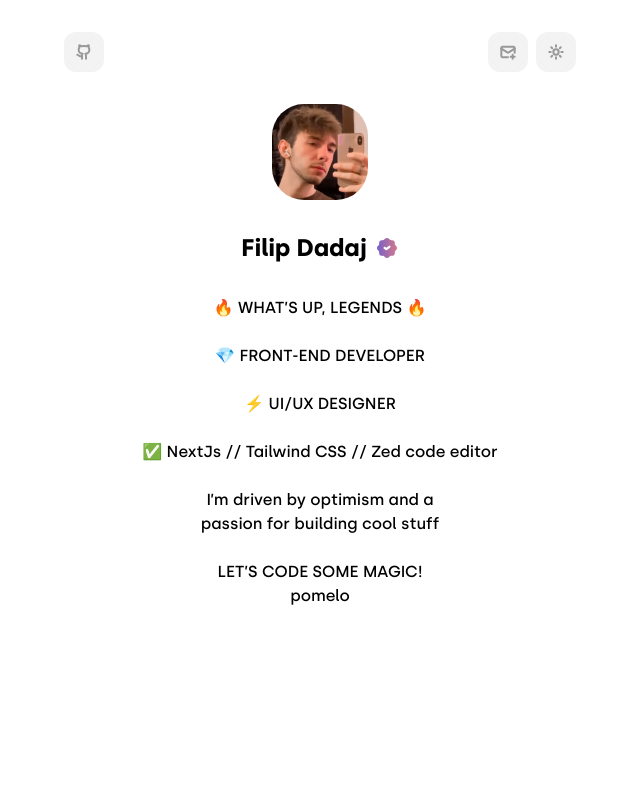
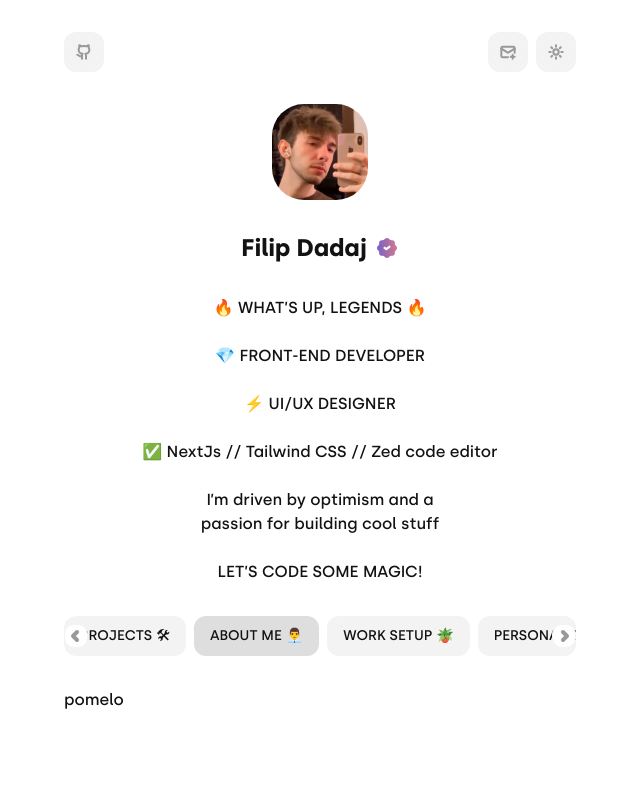
Before and after one commit to SomethingOfValueLessThanThat/filipdadaj-portfolio, a Next.js app: page /about in a window 1280 px wide. Before the commit this address had no page. Shown: the top 800 px of the page, without its empty margins (320-960 px from the left). Built offline with nearby package versions, Linux system fonts and the light colour scheme.

Commit message:
new pages, nav-tabs

```diff
--- a/package.json
+++ b/package.json
@@ -13,6 +13,7 @@
     "@radix-ui/react-slot": "^1.1.0",
     "class-variance-authority": "^0.7.0",
     "clsx": "^2.1.1",
+    "embla-carousel-react": "^8.2.0",
     "lucide-react": "^0.436.0",
     "next": "14.2.7",
     "next-themes": "^0.3.0",
--- /dev/null
+++ b/src/app/about/page.tsx
@@ -0,0 +1,3 @@
+export default function Home() {
+  return <div>pomelo</div>;
+}
--- /dev/null
+++ b/src/app/blog/page.tsx
@@ -0,0 +1,3 @@
+export default function Home() {
+  return <div>idk</div>;
+}
--- a/src/app/layout.tsx
+++ b/src/app/layout.tsx
@@ -6,7 +6,7 @@
 import { ThemeProvider } from "@/components/ui/theme-provider";
 import { Header } from "@/components/layout/header";
 import { SubHeader } from "@/components/layout/sub-header";
-import { NavTabs } from "@/components/layout/nav-tabs";
+import NavTabs from "@/components/layout/nav-tabs";
 
 export const metadata: Metadata = {
   title: "Create Next App",
--- /dev/null
+++ b/src/app/work-setup/page.tsx
@@ -0,0 +1,3 @@
+export default function Home() {
+  return <div>lamo</div>;
+}
--- a/src/components/layout/nav-tabs.tsx
+++ b/src/components/layout/nav-tabs.tsx
@@ -1,7 +1,79 @@
-export function NavTabs() {
+"use client";
+import * as React from "react";
+import { ChevronLeft, ChevronRight } from "lucide-react";
+import useEmblaCarousel from "embla-carousel-react";
+import Link from "next/link";
+import { usePathname } from "next/navigation";
+import { Button } from "@/components/ui/button";
+
+export default function NavTabs() {
+  const [emblaRef, emblaApi] = useEmblaCarousel({
+    loop: false,
+    align: "start",
+    dragFree: true,
+  });
+  const pathname = usePathname();
+
+  const scrollPrev = React.useCallback(() => {
+    if (emblaApi) emblaApi.scrollPrev();
+  }, [emblaApi]);
+
+  const scrollNext = React.useCallback(() => {
+    if (emblaApi) emblaApi.scrollNext();
+  }, [emblaApi]);
+
+  const navItems = [
+    { href: "/", label: "PROJECTS", emoji: "&#128736;" },
+    { href: "/about", label: "ABOUT ME", emoji: "&#128104;&#8205;&#128188;" },
+    { href: "/work-setup", label: "WORK SETUP", emoji: "&#129716;" },
+    { href: "/blog", label: "PERSONAL BLOG", emoji: "&#9999;&#65039;" },
+  ];
+
   return (
-    <div className="flex flex-col gap-8 items-center max-w-xl mx-auto px-8">
-      pomelo
+    <div className="relative w-full max-w-xl mx-auto p-8">
+      <div className="overflow-hidden rounded-xl" ref={emblaRef}>
+        <div className="flex gap-2">
+          {navItems.map((item) => (
+            <Link href={item.href} key={item.href}>
+              <Button
+                className={`${pathname === item.href ? "bg-[#DEDEDE] dark:bg-[#373737]" : ""}`}
+              >
+                <span>{item.label}</span>
+                <span className="w-1" />
+                <span dangerouslySetInnerHTML={{ __html: item.emoji }} />
+              </Button>
+            </Link>
+          ))}
+        </div>
+      </div>
+      <Button
+        variant="outline"
+        size="icon"
+        className="absolute left-8 top-1/2 -translate-y-1/2 z-10 size-6 rounded-[10px] border-[#F3F3F3] dark:border-[#373737] hover:bg-background"
+        onClick={scrollPrev}
+      >
+        <ChevronLeft
+          size={16}
+          strokeWidth={4}
+          color="#999999"
+          absoluteStrokeWidth={true}
+          className="translate-x-[-1px]"
+        />
+      </Button>
+      <Button
+        variant="outline"
+        size="icon"
+        className="absolute right-8 top-1/2 -translate-y-1/2 z-10 size-6 rounded-[10px] border-[#F3F3F3] dark:border-[#373737] hover:bg-background"
+        onClick={scrollNext}
+      >
+        <ChevronRight
+          size={16}
+          strokeWidth={4}
+          color="#999999"
+          absoluteStrokeWidth={true}
+          className="translate-x-[1px]"
+        />
+      </Button>
     </div>
   );
 }
--- a/src/components/ui/button.tsx
+++ b/src/components/ui/button.tsx
@@ -9,8 +9,7 @@
   {
     variants: {
       variant: {
-        default:
-          "bg-[#F3F3F3] dark:bg-[#373737] text-primary-background hover:bg-primary/90",
+        default: "bg-[#F3F3F3] dark:bg-[#373737] text-primary-background",
         destructive:
           "bg-destructive text-destructive-foreground hover:bg-destructive/90",
         outline:
--- /dev/null
+++ b/src/components/ui/carousel.tsx
@@ -0,0 +1,262 @@
+"use client"
+
+import * as React from "react"
+import useEmblaCarousel, {
+  type UseEmblaCarouselType,
+} from "embla-carousel-react"
+import { ArrowLeft, ArrowRight } from "lucide-react"
+
+import { cn } from "@/lib/utils"
+import { Button } from "@/components/ui/button"
+
+type CarouselApi = UseEmblaCarouselType[1]
+type UseCarouselParameters = Parameters<typeof useEmblaCarousel>
+type CarouselOptions = UseCarouselParameters[0]
+type CarouselPlugin = UseCarouselParameters[1]
+
+type CarouselProps = {
+  opts?: CarouselOptions
+  plugins?: CarouselPlugin
+  orientation?: "horizontal" | "vertical"
+  setApi?: (api: CarouselApi) => void
+}
+
+type CarouselContextProps = {
+  carouselRef: ReturnType<typeof useEmblaCarousel>[0]
+  api: ReturnType<typeof useEmblaCarousel>[1]
+  scrollPrev: () => void
+  scrollNext: () => void
+  canScrollPrev: boolean
+  canScrollNext: boolean
+} & CarouselProps
+
+const CarouselContext = React.createContext<CarouselContextProps | null>(null)
+
+function useCarousel() {
+  const context = React.useContext(CarouselContext)
+
+  if (!context) {
+    throw new Error("useCarousel must be used within a <Carousel />")
+  }
+
+  return context
+}
+
+const Carousel = React.forwardRef<
+  HTMLDivElement,
+  React.HTMLAttributes<HTMLDivElement> & CarouselProps
+>(
+  (
+    {
+      orientation = "horizontal",
+      opts,
+      setApi,
+      plugins,
+      className,
+      children,
+      ...props
+    },
+    ref
+  ) => {
+    const [carouselRef, api] = useEmblaCarousel(
+      {
+        ...opts,
+        axis: orientation === "horizontal" ? "x" : "y",
+      },
+      plugins
+    )
+    const [canScrollPrev, setCanScrollPrev] = React.useState(false)
+    const [canScrollNext, setCanScrollNext] = React.useState(false)
+
+    const onSelect = React.useCallback((api: CarouselApi) => {
+      if (!api) {
+        return
+      }
+
+      setCanScrollPrev(api.canScrollPrev())
+      setCanScrollNext(api.canScrollNext())
+    }, [])
+
+    const scrollPrev = React.useCallback(() => {
+      api?.scrollPrev()
+    }, [api])
+
+    const scrollNext = React.useCallback(() => {
+      api?.scrollNext()
+    }, [api])
+
+    const handleKeyDown = React.useCallback(
+      (event: React.KeyboardEvent<HTMLDivElement>) => {
+        if (event.key === "ArrowLeft") {
+          event.preventDefault()
+          scrollPrev()
+        } else if (event.key === "ArrowRight") {
+          event.preventDefault()
+          scrollNext()
+        }
+      },
+      [scrollPrev, scrollNext]
+    )
+
+    React.useEffect(() => {
+      if (!api || !setApi) {
+        return
+      }
+
+      setApi(api)
+    }, [api, setApi])
+
+    React.useEffect(() => {
+      if (!api) {
+        return
+      }
+
+      onSelect(api)
+      api.on("reInit", onSelect)
+      api.on("select", onSelect)
+
+      return () => {
+        api?.off("select", onSelect)
+      }
+    }, [api, onSelect])
+
+    return (
+      <CarouselContext.Provider
+        value={{
+          carouselRef,
+          api: api,
+          opts,
+          orientation:
+            orientation || (opts?.axis === "y" ? "vertical" : "horizontal"),
+          scrollPrev,
+          scrollNext,
+          canScrollPrev,
+          canScrollNext,
+        }}
+      >
+        <div
+          ref={ref}
+          onKeyDownCapture={handleKeyDown}
+          className={cn("relative", className)}
+          role="region"
+          aria-roledescription="carousel"
+          {...props}
+        >
+          {children}
+        </div>
+      </CarouselContext.Provider>
+    )
+  }
+)
+Carousel.displayName = "Carousel"
+
+const CarouselContent = React.forwardRef<
+  HTMLDivElement,
+  React.HTMLAttributes<HTMLDivElement>
+>(({ className, ...props }, ref) => {
+  const { carouselRef, orientation } = useCarousel()
+
+  return (
+    <div ref={carouselRef} className="overflow-hidden">
+      <div
+        ref={ref}
+        className={cn(
+          "flex",
+          orientation === "horizontal" ? "-ml-4" : "-mt-4 flex-col",
+          className
+        )}
+        {...props}
+      />
+    </div>
+  )
+})
+CarouselContent.displayName = "CarouselContent"
+
+const CarouselItem = React.forwardRef<
+  HTMLDivElement,
+  React.HTMLAttributes<HTMLDivElement>
+>(({ className, ...props }, ref) => {
+  const { orientation } = useCarousel()
+
+  return (
+    <div
+      ref={ref}
+      role="group"
+      aria-roledescription="slide"
+      className={cn(
+        "min-w-0 shrink-0 grow-0 basis-full",
+        orientation === "horizontal" ? "pl-4" : "pt-4",
+        className
+      )}
+      {...props}
+    />
+  )
+})
+CarouselItem.displayName = "CarouselItem"
+
+const CarouselPrevious = React.forwardRef<
+  HTMLButtonElement,
+  React.ComponentProps<typeof Button>
+>(({ className, variant = "outline", size = "icon", ...props }, ref) => {
+  const { orientation, scrollPrev, canScrollPrev } = useCarousel()
+
+  return (
+    <Button
+      ref={ref}
+      variant={variant}
+      size={size}
+      className={cn(
+        "absolute  h-8 w-8 rounded-full",
+        orientation === "horizontal"
+          ? "-left-12 top-1/2 -translate-y-1/2"
+          : "-top-12 left-1/2 -translate-x-1/2 rotate-90",
+        className
+      )}
+      disabled={!canScrollPrev}
+      onClick={scrollPrev}
+      {...props}
+    >
+      <ArrowLeft className="h-4 w-4" />
+      <span className="sr-only">Previous slide</span>
+    </Button>
+  )
+})
+CarouselPrevious.displayName = "CarouselPrevious"
+
+const CarouselNext = React.forwardRef<
+  HTMLButtonElement,
+  React.ComponentProps<typeof Button>
+>(({ className, variant = "outline", size = "icon", ...props }, ref) => {
+  const { orientation, scrollNext, canScrollNext } = useCarousel()
+
+  return (
+    <Button
+      ref={ref}
+      variant={variant}
+      size={size}
+      className={cn(
+        "absolute h-8 w-8 rounded-full",
+        orientation === "horizontal"
+          ? "-right-12 top-1/2 -translate-y-1/2"
+          : "-bottom-12 left-1/2 -translate-x-1/2 rotate-90",
+        className
+      )}
+      disabled={!canScrollNext}
+      onClick={scrollNext}
+      {...props}
+    >
+      <ArrowRight className="h-4 w-4" />
+      <span className="sr-only">Next slide</span>
+    </Button>
+  )
+})
+CarouselNext.displayName = "CarouselNext"
+
+export {
+  type CarouselApi,
+  Carousel,
+  CarouselContent,
+  CarouselItem,
+  CarouselPrevious,
+  CarouselNext,
+}
```
Also changed, not shown: 1 other file (tests, documents, lock files or other folders).
